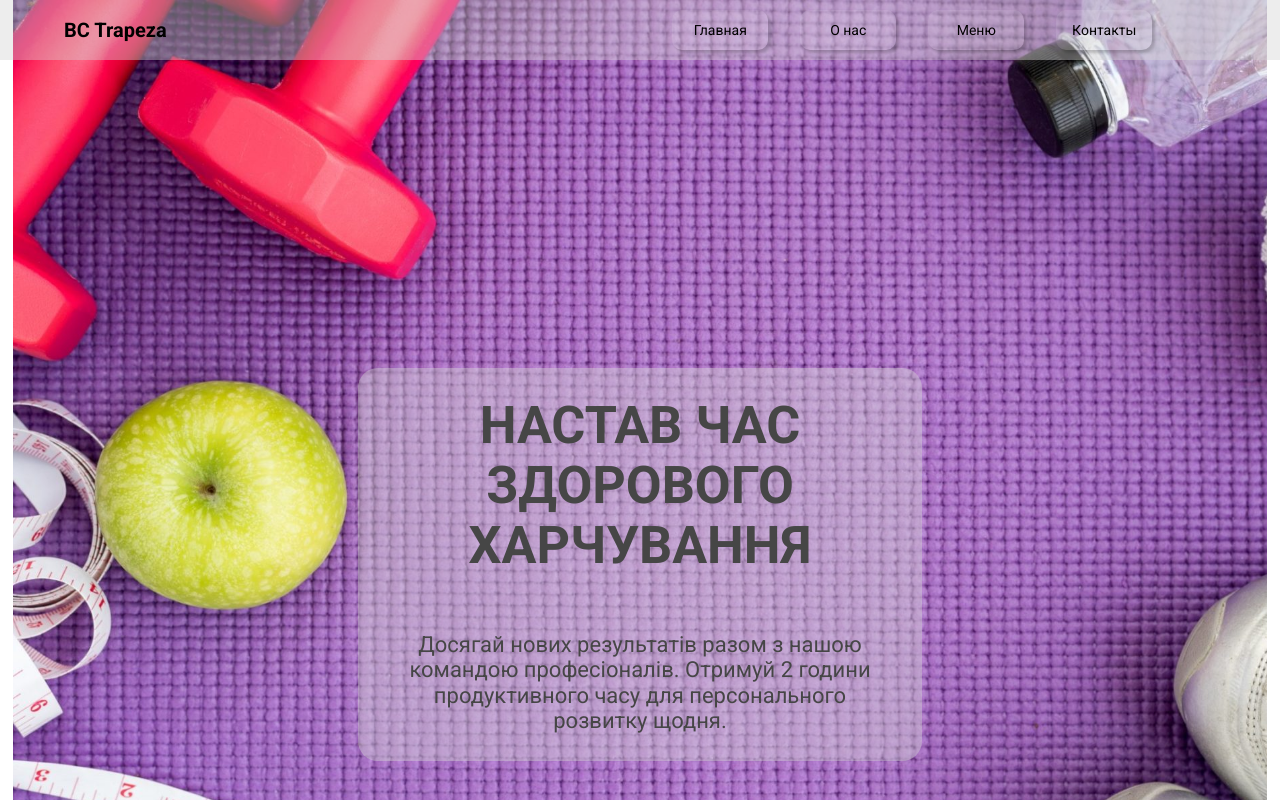
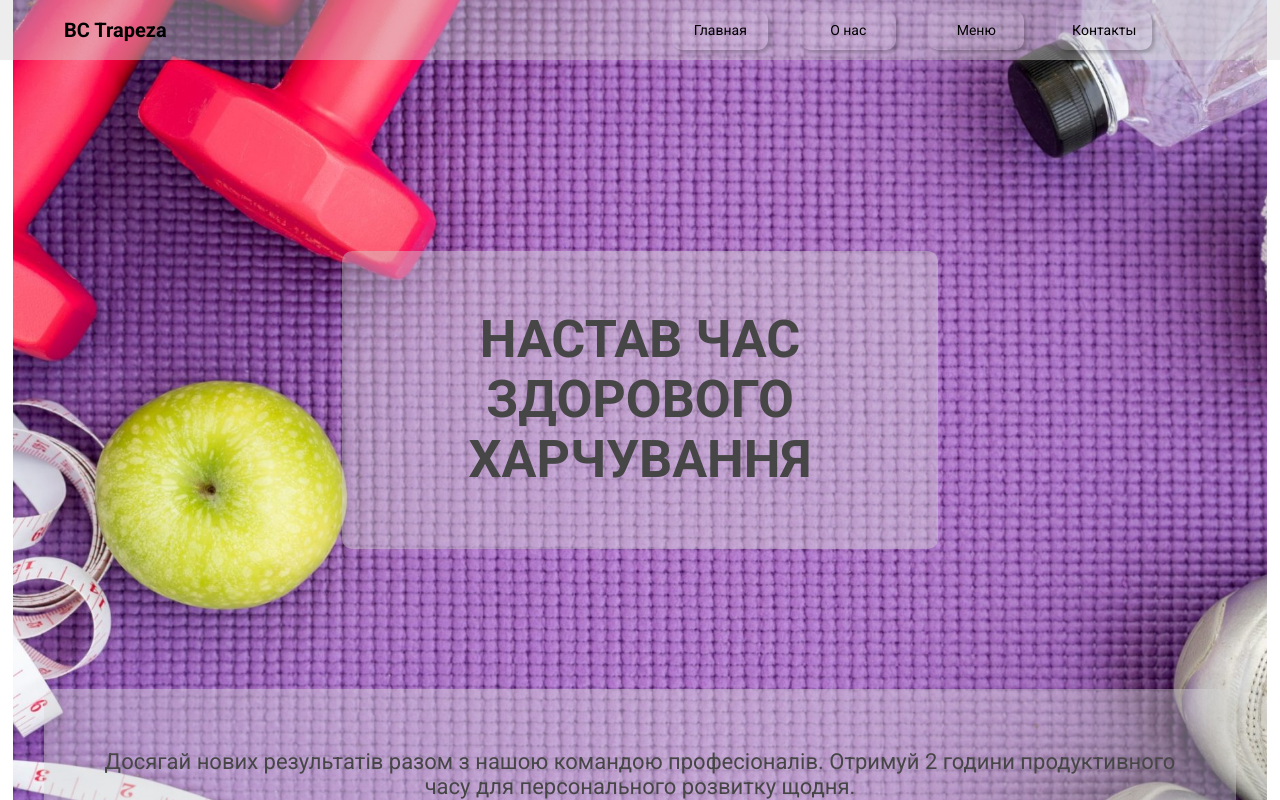
Before and after one commit to DiOlllIV/trapezapp, a React app: page / in a window 1280 px wide. Shown: the top 800 px of the page. Built offline with nearby package versions, Linux system fonts and the light colour scheme.

Commit message:
add imgs

```diff
--- a/src/components/about/About.jsx
+++ b/src/components/about/About.jsx
@@ -10,7 +10,7 @@ const About = () => {
       <div className="about-container">
         <div className="about-container__img">
           <img
-            src="/src/img/main_page.jpg" alt="program"
+            src="https://raw.githubusercontent.com/DiOlllIV/trapezapp/master/src/img/main_page.jpg" alt="program"
           />
         </div>
         <div className="about-container__description">
@@ -25,7 +25,7 @@ const About = () => {
       <div className="about-container">
         <div className="about-container__img">
           <img
-            src="/src/img/main_page2.jpg" alt="cook"
+            src="https://raw.githubusercontent.com/DiOlllIV/trapezapp/master/src/img/main_page2.jpg" alt="cook"
           />
         </div>
         <div className="about-container__description">
@@ -42,7 +42,7 @@ const About = () => {
       <div className="about-container">
         <div className="about-container__img">
           <img
-            src="/src/img/main_page3.jpg" alt="delivery"
+            src="https://raw.githubusercontent.com/DiOlllIV/trapezapp/master/src/img/main_page3.jpg" alt="delivery"
           />
         </div>
         <div className="about-container__description">
--- a/src/components/aboutUs/AboutUs.jsx
+++ b/src/components/aboutUs/AboutUs.jsx
@@ -6,10 +6,10 @@ const AboutUs = () => {
     <div className="aboutUs">
       <div className="aboutUs-section">
         <div className="aboutUs-section__img">
-          <img src="src/img/about_us-corner.jpg" alt=""/>
+          <img src="https://raw.githubusercontent.com/DiOlllIV/trapezapp/master/src/img/about_us-corner.jpg" alt=""/>
         </div>
         <div className="aboutUs-section__img">
-          <img src="src/img/about_us-centre.jpg" alt=""/>
+          <img src="https://raw.githubusercontent.com/DiOlllIV/trapezapp/master/src/img/about_us-centre.jpg" alt=""/>
           <div className="aboutUs-section__stars">
             <div></div>
             <div></div>
@@ -19,7 +19,7 @@ const AboutUs = () => {
           </div>
         </div>
         <div className="aboutUs-section__img">
-          <img src="src/img/about_us-corner1.jpg" alt=""/>
+          <img src="https://raw.githubusercontent.com/DiOlllIV/trapezapp/master/src/img/about_us-corner1.jpg" alt=""/>
         </div>
       </div>
       <p className="aboutUs-paragraph">
--- a/src/components/baner/baner.scss
+++ b/src/components/baner/baner.scss
@@ -3,40 +3,55 @@
 .baner {
   display: flex;
   flex-direction: column;
-  justify-content: space-around;
   align-items: center;
   height: 920px;
   margin: auto 1%;
   background-image: url("/src/img/baner.jpg");
   background-size: cover;
 
+  @include for-mobile-up {
+    justify-content: center;
+  }
+
   &-conteiner {
-    width: 45%;
+    width: 95%;
     height: 20%;
     text-align: center;
-    margin: auto;
+    margin: 20%;
 
     @include for-mobile-up {
       width: 95%;
     }
 
     &__head {
-      margin: 0;
+      margin: auto;
+      width: 50%;
       padding: 5%;
       text-transform: uppercase;
       font-size: 52px;
-      background-color: rgba(212, 212, 212, 0.425);
-      border-radius: 20px 20px 0 0;
+      background-color: rgba(212,212,212,0.425);
+      border-radius: 10px;
 
+      @include for-mobile-up {
+        width: 100%;
+        margin: 60px 0 0 0;
+        padding: 5% 1%;
+        font-size: 42px;
+        border-radius: 10px;
+      }
     }
 
     &__paragraph {
-
-      margin: 0;
+      margin: 140px 0 0 0;
       padding: 5%;
       font-size: 22px;
-      background-color: rgba(212, 212, 212, 0.425);
-      border-radius: 0 0 20px 20px;
+      background-color: rgba(212,212,212,0.425);
+      border-radius: 10px;
+
+      @include for-mobile-up {
+        margin: 0;
+        border-radius: 0 0 20px 20px;
+      }
     }
   }
 }
--- a/src/state.js
+++ b/src/state.js
@@ -1,6 +1,6 @@
 export const menuStorage = {
   weight : {
-    img: "/src/img/menu_express5.jpg",
+    img: "https://raw.githubusercontent.com/DiOlllIV/trapezapp/master/src/img/menu_express5.jpg",
     depiction: "М'язова маса",
     price: 299,
     description: {
@@ -16,7 +16,7 @@ export const menuStorage = {
     }
   },
   slimming : {
-    img: "/src/img/menu_express4.jpg",
+    img: "https://raw.githubusercontent.com/DiOlllIV/trapezapp/master/src/img/menu_express4.jpg",
     depiction: "Схуднення",
     price: 299,
     description: {
@@ -32,7 +32,7 @@ export const menuStorage = {
     }
   },
   balance : {
-    img: "/src/img/menu_express3.jpg",
+    img: "https://raw.githubusercontent.com/DiOlllIV/trapezapp/master/src/img/menu_express3.jpg",
     depiction: "Баланс",
     price: 299,
     description: {
@@ -48,7 +48,7 @@ export const menuStorage = {
     }
   },
   vegetarian : {
-    img: "/src/img/menu_express2.jpg",
+    img: "https://raw.githubusercontent.com/DiOlllIV/trapezapp/master/src/img/menu_express2.jpg",
     depiction: "Вегетеріанська",
     price: 299,
     description: {
@@ -64,7 +64,7 @@ export const menuStorage = {
     }
   },
   expressSlimming : {
-    img: "/src/img/menu_express.jpg",
+    img: "https://raw.githubusercontent.com/DiOlllIV/trapezapp/master/src/img/menu_express.jpg",
     depiction: "Експрес схуднення",
     price: 299,
     description: {
```
